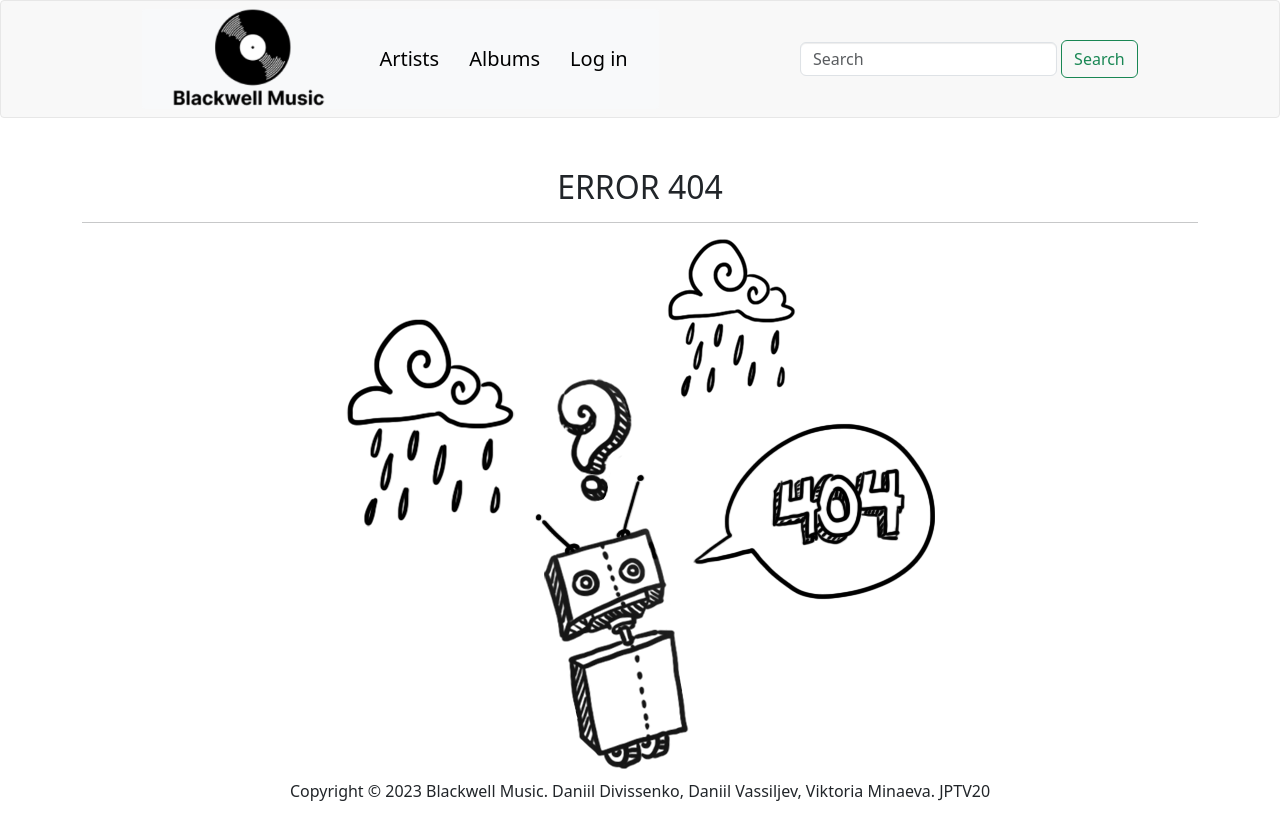
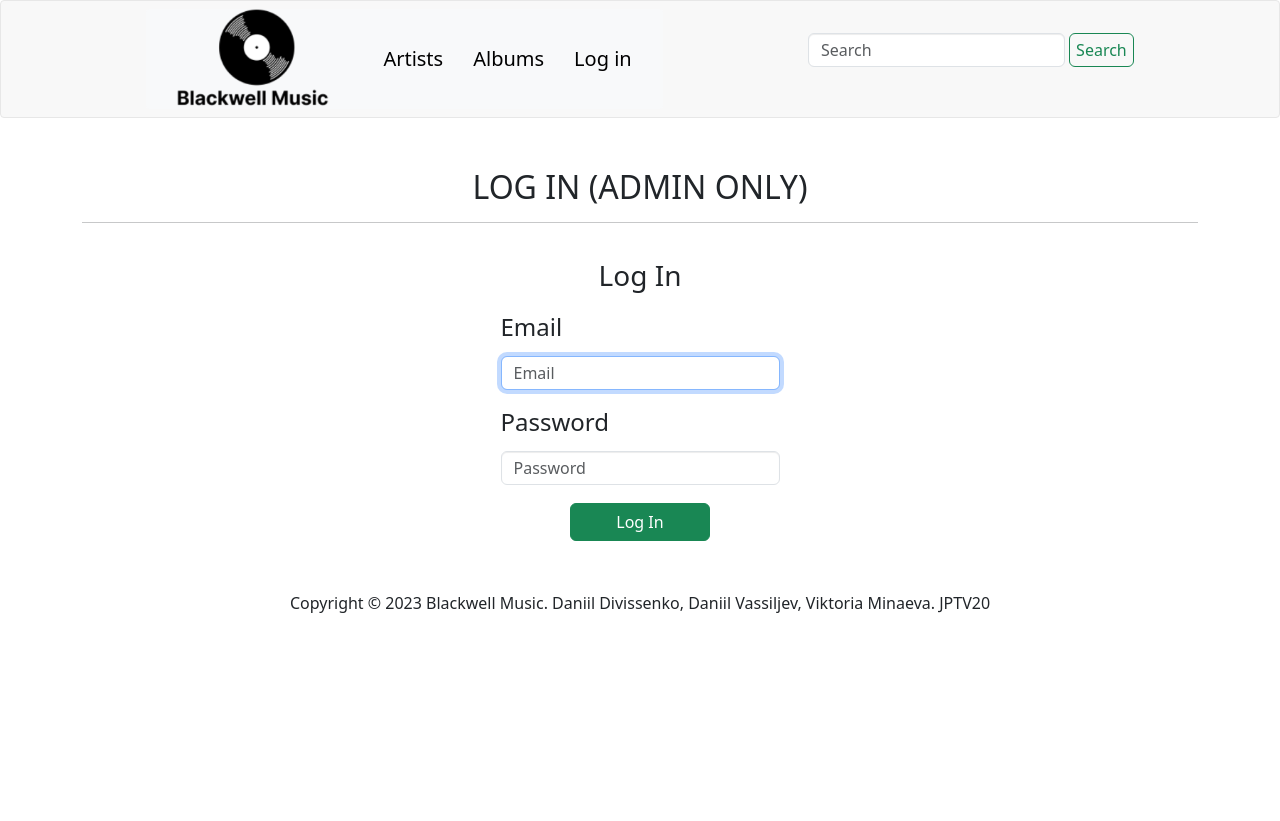
Before and after one commit to ayayaa-dev/music-portal, a PHP site: page /login in a window 1280 px wide. Shown: the top 821 px of the page. After the commit the page ends 613 px from the top, so only its background shows below. Run offline with PHP 8.4, Linux system fonts and the light colour scheme.

Commit message:
Done with all Pages (ALMOST)

```diff
--- a/controller/adminController.php
+++ b/controller/adminController.php
@@ -13,7 +13,7 @@ class AdminController{
     }
     public static function LogoutAction(){
         $result = AdminModel::userLogout();
-        include_once('view/loginForm.php');
+        include_once('view/homepage.php');
     }
     public static function ProfileForm(){
         include_once('view/profileTable.php');
--- a/index.php
+++ b/index.php
@@ -5,12 +5,12 @@ include_once 'inc/database.php';
 include_once 'model/model.php';
 // include_once 'model/albumModel.php';
 // include_once 'model/artistModel.php';
-// include_once 'model/adminModel.php';
+include_once 'model/adminModel.php';
 
 include_once 'controller/controller.php';
 // include_once 'controller/albumController.php';
 // include_once 'controller/artistController.php';
-// include_once 'controller/adminController.php';
+include_once 'controller/adminController.php';
 
 include 'route/routing.php';
 ?>
--- a/model/adminModel.php
+++ b/model/adminModel.php
@@ -2,7 +2,7 @@
 class AdminModel {
     public static function userLogin(){
         $test = false;
-        $_SESSION['error'] = 'Неправильное имя пользователя или пароль';
+        $_SESSION['error'] = 'Wrong email or password';
         if(isset($_POST['send'])){
             if(isset($_POST['email']) && isset($_POST['password']) && $_POST['email'] != "" && $_POST['password'] != ""){
                 $email = filter_input(INPUT_POST, 'email', FILTER_VALIDATE_EMAIL);
--- a/public/css/login.css
+++ b/public/css/login.css
@@ -1,42 +1,33 @@
-/*body {
-  padding-top: 40px;
-  padding-bottom: 40px;
-  background-color: #eee;
-}*/
-#login{
-	font-size:16px;
-	margin-top: -15px;
-	color: #ffffff;
-	margin-bottom:-20px;
+.login-container {
+  display: flex;
+  /* flex-direction: column; */
+  justify-content: center;
 }
 
-.form-signin {
-  max-width: 330px;
-  padding: 15px;
+.form-login {
+  display: flex;
+  width: 25%;
+  /* align-items: center; */
+  flex-direction: column;
+}
+
+input {
+  margin-top: 6px;
+  margin-bottom: 18px;
+}
+
+.form-login-heading {
+  text-align: center;
+}
+
+.form-login .btn {
+  width: 50%;
   margin: 0 auto;
 }
-.form-signin .form-signin-heading {
-  margin-bottom: 10px;
+
+.error-msg {
+  color: red;
+  text-align: center;
+  margin: 20px auto;
+  font-weight: bold;
 }
-.form-signin .form-control {
-  position: relative;
-  height: auto;
-  -webkit-box-sizing: border-box;
-     -moz-box-sizing: border-box;
-          box-sizing: border-box;
-  padding: 10px;
-  font-size: 16px;
-}
-.form-signin .form-control:focus {
-  z-index: 2;
-}
-.form-signin input[type="text"] {
-  margin-bottom: -1px;
-  border-bottom-right-radius: 0;
-  border-bottom-left-radius: 0;
-}
-.form-signin input[type="password"] {
-  margin-bottom: 10px;
-  border-top-left-radius: 0;
-  border-top-right-radius: 0;
-}
--- a/public/css/style.css
+++ b/public/css/style.css
@@ -6,13 +6,24 @@ body {
     width: 100%;
 }
 
+.form-inline input {
+    margin-top: 0px;
+}
+
+.form-inline button {
+    padding: 4px 6px;
+    vertical-align: top;
+}
+
 ul li a {
     color: black !important;
+    text-decoration: none;
 }
 
 h3 {
     margin: 20px;
 }
+
 
 .album {
     display: flex;
--- a/route/routing.php
+++ b/route/routing.php
@@ -19,10 +19,13 @@ if(strstr($_SERVER['REQUEST_URI'],'?')){//если найден символ '?'
 // homepage
 if ($route == '' OR $route == 'index.php'){
 	Controller::StartSite();
-} elseif ($route == 'artists'){
+}
+// list of albums/artists
+elseif ($route == 'artists'){
 	Controller::ArtistsPage();
 } elseif ( $route == 'artist'){
 	if(isset($id)){
+		// Artist info
 		Controller::ArtistInfoPage($id);
 	} else {
 		Controller::error404();
@@ -31,11 +34,29 @@ if ($route == '' OR $route == 'index.php'){
 	Controller::AlbumsPage();
 } elseif ( $route == 'album'){
 	if(isset($id)){
+		// Album info
 		Controller::AlbumInfoPage($id);
 	} else {
 		Controller::error404();
 	}
 }
+// search
+// elseif ($route == 'search'){
+// 	if(isset($_GET['text'])) {
+// 		Controller::SearchByAlbum($_GET['text']);
+// 	} else {
+// 		Controller::error404();
+// 	}
+// }
+// user Login / Logout
+elseif ($route == 'login'){
+	AdminController::LoginForm();
+} elseif ($route == 'loginResult'){
+	AdminController::LoginAction();
+} elseif ($route == 'logout'){
+	AdminController::LogoutAction();
+}
+// error 404 page
 else {
 	Controller::error404();
 }
--- /dev/null
+++ b/view/loginForm.php
@@ -0,0 +1,28 @@
+<?php
+    ob_start();
+    $title = "Log In (Admin only)";
+?>
+<div class="login-container">
+    <form class="form-login" action="loginResult" method="POST">
+        <h3 class="form-login-heading">Log In</h3>
+        <h4>Email</h4>
+        <input type="email" name="email" class="form-control" placeholder="Email" autofocus required>
+        <h4>Password</h4>
+        <input type="password" name="password" class="form-control" placeholder="Password" required>
+
+        <button class="btn btn-success" type="submit" name="send">Log In</button>
+        <p class="error-msg">
+            <?php
+            if(isset($_SESSION['error'])) {
+                echo $_SESSION['error'];
+                unset($_SESSION['error']);
+            }
+
+            ?>
+        </p>
+    </form>
+</div>
+<?php
+    $content = ob_get_clean();
+    include "view/template/layout.php";
+?>
--- a/view/template/layout.php
+++ b/view/template/layout.php
@@ -31,12 +31,12 @@
 							if(!isset($_SESSION['sessionId'])){
 								echo '<li class="nav-item"><a class="nav-link" href="login">Log in</a></li>';
 							} else {
-								echo '<li class="nav-item"><a class="nav-link" href="logout">'.$_SESSION['name'].' - Log out</a></li>';
-								echo '<li class="nav-item"><a href="profile">- Profile</a></li>';
+								echo '<li class="nav-item"><a href="profile">Profile</a></li>';
+								echo '<li class="nav-item"><a class="nav-link" href="logout">Log out</a></li>';
 							}
 							if(isset($_SESSION['sessionId']) && $_SESSION['role'] == 'admin'){
-								echo '<li class="nav-item"><a class="nav-link" href="countryList">Manage Artists</a></li>';
-								echo '<li class="nav-item"><a class="nav-link" href="cityList">Manage Albums</a></li>';
+								echo '<li class="nav-item"><a class="nav-link" href="artistsList">Manage Artists</a></li>';
+								echo '<li class="nav-item"><a class="nav-link" href="albumsList">Manage Albums</a></li>';
 							}
 						?>
 						</ul>
```
Also changed, not shown: music_portal_jptv20.sql (+17 -17 lines), view/profileTable.php (added, +81 -0 lines), view/startManage.php (added, +11 -0 lines).
